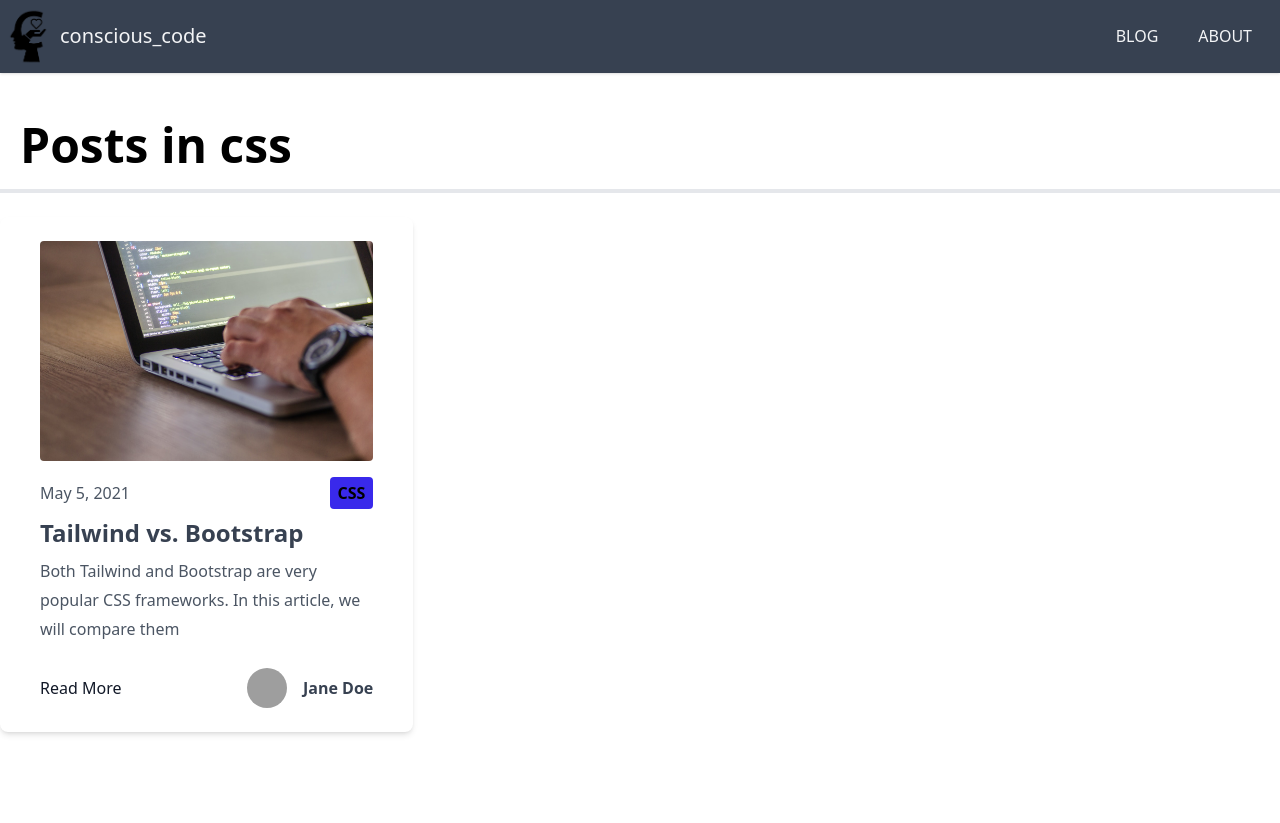
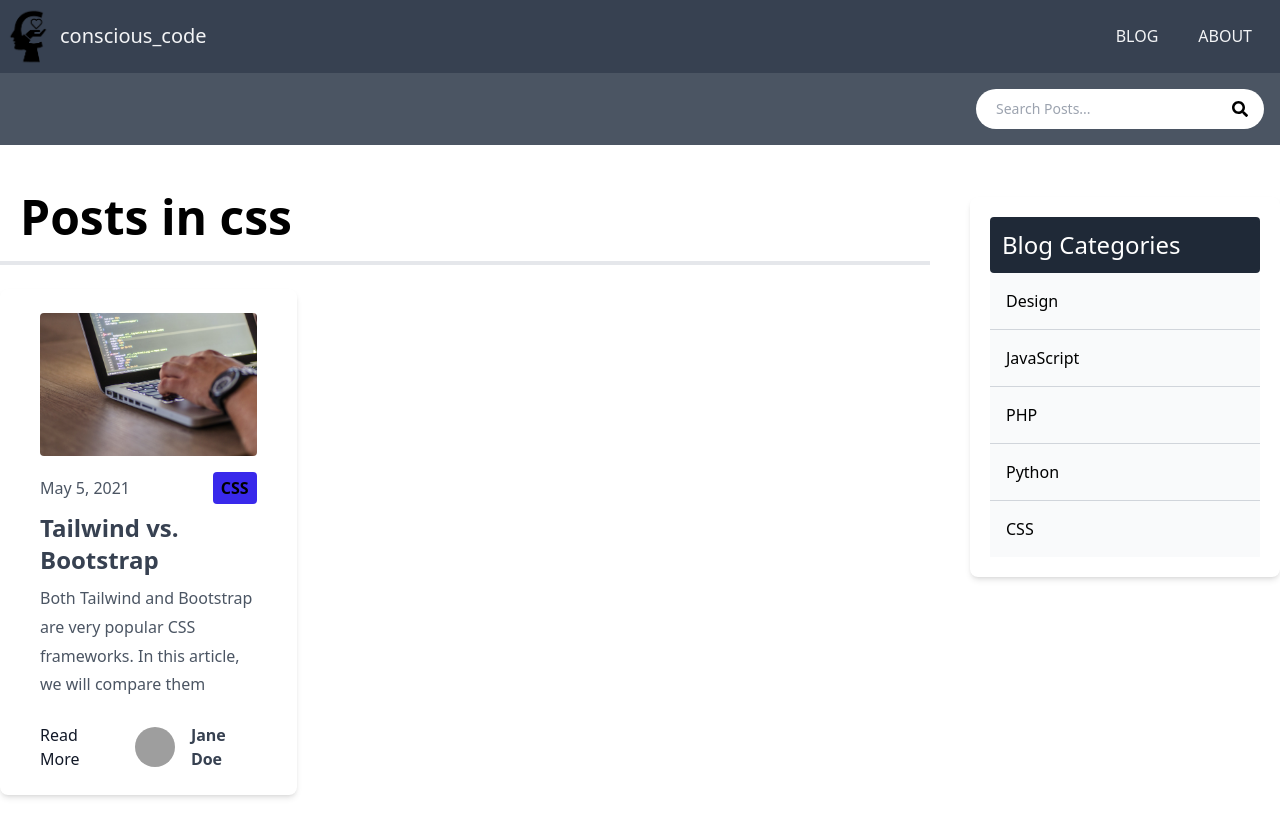
Before and after one commit to benjahmin-koenigsberg/blog_site, a Next.js app: page /blog/category/css in a window 1280 px wide. Before the commit the page ends 800 px from the top, so only its background shows below. Built offline with nearby package versions, Linux system fonts and the light colour scheme; grey boxes are pictures that could not be loaded.

Commit message:
update layout with search bar

```diff
--- /dev/null
+++ b/components/CategoryList.js
@@ -0,0 +1,18 @@
+import Link from 'next/link'
+
+const CategoryList = ({categories}) => {
+  return (
+    <div className='w-full p-5 bg-white rounded-lg shadow-md mt-6'  >
+        <h3 className='text-2xl bg-gray-800 text-white p-3 rounded' >Blog Categories</h3>
+        <ul className='divide-y divide-gray-300' >
+            {categories.map((category, index)=> (
+                <Link  legacyBehavior key={index}  href={`/blog/category/${category.toLowerCase()}`} >
+<li className='p-4 cursor-pointer hover: bg-gray-50' >{category}</li>
+                </Link>
+            ) )}
+        </ul>
+    </div>
+  )
+}
+
+export default CategoryList
--- a/components/Layout.js
+++ b/components/Layout.js
@@ -2,6 +2,7 @@
 
 import Head from "next/head";
 import Header from "./Header"
+import Search from "./Search"
 
 export default function Layout({ title, keywords, description, children }) {
   return (
@@ -14,6 +15,7 @@ export default function Layout({ title, keywords, description, children }) {
       </Head>
 
       <Header />
+      <Search />
       <main className='container mx-auto my-7'>{children}</main>
     </div>
   )
--- /dev/null
+++ b/components/Search.js
@@ -0,0 +1,26 @@
+import {useState, useEffect} from 'react'
+import {FaSearch, faSearch} from 'react-icons/fa'
+
+
+export default function Search() {
+    const [searchTerm, setSearchTerm] = useState("")
+    const [searchResults, setSearchResults] = useState("");
+
+    return (
+        <div className='relative bg-gray-600 p-4'>
+            <div className='container mx-auto flex items-center
+             justify-center md:justify-end' >
+                   <div className='relative text-grat-600 w-72'>
+                    <form>
+                        <input type='search' name='search' id='search'
+                        className='bg-white h-10 px-5 pr-10 rounded-full text-sm foucs:outline-none w-72' value={searchTerm} onChange={(e)=>{setSearchTerm(e.target.value)}}
+                        placeholder='Search Posts...' />
+                        <FaSearch  className='absolute top-0 right-0 text-black mt-3 mr-4' />
+                    </form>
+                   </div>
+            </div>
+
+        </div>
+    )
+
+}
--- a/package.json
+++ b/package.json
@@ -19,6 +19,7 @@
     "next": "13.3.1",
     "react": "18.2.0",
     "react-dom": "18.2.0",
+    "react-icons": "^4.8.0",
     "typescript": "5.0.4"
   },
   "devDependencies": {
--- a/pages/blog/category/[category_name].js
+++ b/pages/blog/category/[category_name].js
@@ -4,17 +4,27 @@ import matter from "gray-matter";
 import Link from "next/link";
 import Layout from "@/components/Layout";
 import Post from "@/components/Post";
+import CategoryList from "@/components/CategoryList";
 import { getPosts } from "@/lib/posts";
 
 
-export default function CategoryBlogPage({ posts, categoryName }) {
+export default function CategoryBlogPage({ posts, categoryName, categories }) {
   return (
     <Layout>
-      <h1 className="text-5xl border-b-4 p-5 font-bold">Posts in {categoryName}</h1>
-      <div className="grid md:grid-cols-2 lg:grid-cols-3 gap-5">
-        {posts.map((post, index) => (
-          <Post key={index} post={post} />
-        ))}
+      <div className="flex justify-between">
+        <div className="w-3/4 mr-10">
+          <h1 className="text-5xl border-b-4 p-5 font-bold">
+            Posts in {categoryName}
+          </h1>
+          <div className="grid md:grid-cols-2 lg:grid-cols-3 gap-5">
+            {posts.map((post, index) => (
+              <Post key={index} post={post} />
+            ))}
+          </div>
+        </div>
+        <div className="w-1/4">
+          <CategoryList categories={categories} />
+        </div>
       </div>
 
     </Layout>
@@ -50,12 +60,17 @@ export async function getStaticProps({params:{category_name}}) {
 
 const posts = getPosts()
 
+  const categories = posts.map((post) => post.frontmatter.category);
+
+  const uniqueCategories = [...new Set(categories)];
+
 const categoryPosts = posts.filter( post=> post.frontmatter.category.toLowerCase() === category_name )
 
   return {
     props: {
       posts: categoryPosts,
       categoryName: category_name,
+      categories: uniqueCategories
     },
   };
 }
--- a/pages/blog/page/[page_index].js
+++ b/pages/blog/page/[page_index].js
@@ -5,61 +5,75 @@ import path from "path";
 import Layout from "@/components/Layout";
 import Post from "@/components/Post";
 import Pagination from "@/components/Pagination";
-import {POSTS_PER_PAGE} from '@/config/index'
+import CategoryList from "@/components/CategoryList";
+import { POSTS_PER_PAGE } from "@/config/index";
 import { getPosts } from "@/lib/posts";
 
-
-export default function BlogPage({ posts, numPages, currentPage }) {
+export default function BlogPage({ posts, numPages, currentPage, categories }) {
   return (
     <Layout>
+      <div className="flex justify-between">
+        <div className="w-3/4 mr-10">
           <h1 className="text-5xl border-b-4 p-5 font-bold">Blog</h1>
           <div className="grid md:grid-cols-2 lg:grid-cols-3 gap-5">
             {posts.map((post, index) => (
               <Post key={index} post={post} />
             ))}
           </div>
-      <Pagination currentPage={currentPage} numPages={numPages}  />
+          <Pagination currentPage={currentPage} numPages={numPages} />
+        </div>
+        <div className="w-1/4" >
+          <CategoryList categories={categories}  />
+        </div>
+      </div>
     </Layout>
   );
 }
 
+export async function getStaticPaths() {
+  const files = fs.readdirSync(path.join("posts"));
+  const numPages = Math.ceil(files.length / POSTS_PER_PAGE);
 
-export async function getStaticPaths() {
-    const files = fs.readdirSync(path.join('posts'))
-    const numPages = Math.ceil(files.length / POSTS_PER_PAGE)
+  let paths = [];
 
-    let paths = []
-
-    for (let i = 1; i<=numPages; i++){
+  for (let i = 1; i <= numPages; i++) {
     paths.push({
       params: { page_index: i.toString() },
-        })
+    });
   }
 
-    console.log(paths)
+  console.log(paths);
   return {
     paths,
     fallback: false,
-    }
+  };
 }
 
-export async function getStaticProps({params}) {
-
-    const page = parseInt((params && params.page_index) || 1 )
+export async function getStaticProps({ params }) {
+  const page = parseInt((params && params.page_index) || 1);
 
   const files = fs.readdirSync(path.join("posts"));
 
-const posts = getPosts()
+  const posts = getPosts();
+
+  const categories = posts.map(post => post.frontmatter.category)
+
+  const uniqueCategories = [...new Set(categories)]
+
 
   const numPages = Math.ceil(files.length / POSTS_PER_PAGE);
-const pageIndex = page - 1
-const orderedPosts = posts.slice(pageIndex * POSTS_PER_PAGE, (pageIndex+1) * POSTS_PER_PAGE)
+  const pageIndex = page - 1;
+  const orderedPosts = posts.slice(
+    pageIndex * POSTS_PER_PAGE,
+    (pageIndex + 1) * POSTS_PER_PAGE
+  );
 
   return {
     props: {
       posts: orderedPosts,
       numPages,
       currentPage: page,
+      categories: uniqueCategories
     },
   };
 }
```
Also changed, not shown: 1 other file (tests, documents, lock files or other folders). Lines whose indentation alone changed are shown as unchanged.
